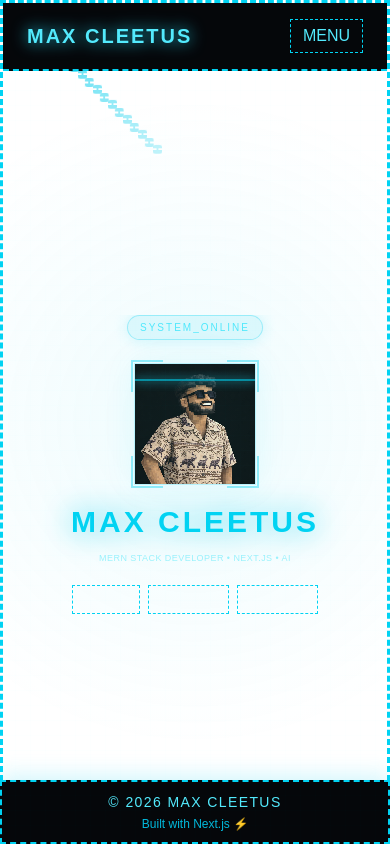
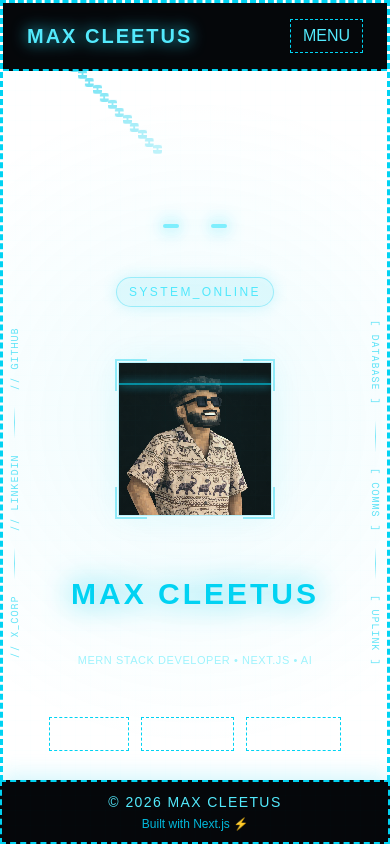
Before and after one commit to Maxcleetus/portfolio, a Next.js app: page / in a window 390 px wide. Built offline with nearby package versions, Linux system fonts and the light colour scheme; a web font is replaced by a local one.

Commit message:
fixed 1.0

```diff
--- a/app/layout.tsx
+++ b/app/layout.tsx
@@ -5,6 +5,7 @@
 import SnakeBackground from "@/componenets/SnakeGame";
 import Footer from "@/componenets/footer";
 import Lightning from "@/componenets/Lightning";
+import Preloader from "@/componenets/Preloader";
 
 
 const geistSans = Geist({
@@ -49,6 +50,7 @@
         suppressHydrationWarning
         className="h-screen overflow-hidden border-3  border-dashed border-cyan-400 bg-[var(--surface-bg)] text-white flex flex-col font-jersey relative"
       >
+        <Preloader />
         <SnakeBackground />
         <Lightning />
         <Navbar />
--- a/app/page.tsx
+++ b/app/page.tsx
@@ -60,20 +60,20 @@
   };
 
   return (
-    <main className="mt-[73px] h-[calc(100vh-137px)] w-full bg-transparent z-10 text-white overflow-hidden relative flex items-center justify-center">
+    <main className="mt-[73px] h-[calc(100vh-137px)] w-full bg-transparent z-10 text-white overflow-hidden relative flex items-start md:items-center justify-center pt-8 md:pt-0">
 
       {/* 🔹 LEFT HERO ORNAMENT - FUNCTIONAL SOCIALS */}
       <motion.div
         initial={{ opacity: 0, x: -50 }}
         animate={{ opacity: 1, x: 0 }}
         transition={{ duration: 0.8, delay: 0.2 }}
-        className="absolute left-4 md:left-12 top-1/2 -translate-y-1/2 hidden md:flex flex-col items-center gap-6 z-20 pointer-events-auto"
+        className="absolute left-1 sm:left-4 md:left-12 top-1/2 -translate-y-1/2 flex flex-col items-center gap-4 md:gap-6 z-20 pointer-events-auto"
       >
-        <a href="https://github.com" target="_blank" rel="noreferrer" className="text-cyan-400/60 hover:text-cyan-200 text-[10px] md:text-xs font-mono tracking-widest rotate-180 transition-colors duration-300 hover:drop-shadow-[0_0_8px_#22d3ee] cursor-pointer" style={{ writingMode: 'vertical-rl' }}>// GITHUB</a>
-        <div className="w-[1px] h-12 bg-gradient-to-b from-transparent via-cyan-400/50 to-transparent" />
-        <a href="https://linkedin.com" target="_blank" rel="noreferrer" className="text-cyan-400/60 hover:text-cyan-200 text-[10px] md:text-xs font-mono tracking-widest rotate-180 transition-colors duration-300 hover:drop-shadow-[0_0_8px_#22d3ee] cursor-pointer" style={{ writingMode: 'vertical-rl' }}>// LINKEDIN</a>
-        <div className="w-[1px] h-12 bg-gradient-to-b from-transparent via-cyan-400/50 to-transparent" />
-        <a href="https://twitter.com" target="_blank" rel="noreferrer" className="text-cyan-400/60 hover:text-cyan-200 text-[10px] md:text-xs font-mono tracking-widest rotate-180 transition-colors duration-300 hover:drop-shadow-[0_0_8px_#22d3ee] cursor-pointer" style={{ writingMode: 'vertical-rl' }}>// X_CORP</a>
+        <a href="https://github.com" target="_blank" rel="noreferrer" className="text-cyan-400/60 hover:text-cyan-200 text-[10px] sm:text-[11px] md:text-xs font-mono tracking-widest rotate-180 transition-colors duration-300 hover:drop-shadow-[0_0_8px_#22d3ee] cursor-pointer" style={{ writingMode: 'vertical-rl' }}>// GITHUB</a>
+        <div className="w-[1px] h-8 md:h-12 bg-gradient-to-b from-transparent via-cyan-400/50 to-transparent" />
+        <a href="https://linkedin.com" target="_blank" rel="noreferrer" className="text-cyan-400/60 hover:text-cyan-200 text-[10px] sm:text-[11px] md:text-xs font-mono tracking-widest rotate-180 transition-colors duration-300 hover:drop-shadow-[0_0_8px_#22d3ee] cursor-pointer" style={{ writingMode: 'vertical-rl' }}>// LINKEDIN</a>
+        <div className="w-[1px] h-8 md:h-12 bg-gradient-to-b from-transparent via-cyan-400/50 to-transparent" />
+        <a href="https://twitter.com" target="_blank" rel="noreferrer" className="text-cyan-400/60 hover:text-cyan-200 text-[10px] sm:text-[11px] md:text-xs font-mono tracking-widest rotate-180 transition-colors duration-300 hover:drop-shadow-[0_0_8px_#22d3ee] cursor-pointer" style={{ writingMode: 'vertical-rl' }}>// X_CORP</a>
       </motion.div>
 
       {/* 🔹 RIGHT HERO ORNAMENT - FUNCTIONAL ACTIONS */}
@@ -81,13 +81,13 @@
         initial={{ opacity: 0, x: 50 }}
         animate={{ opacity: 1, x: 0 }}
         transition={{ duration: 0.8, delay: 0.2 }}
-        className="absolute right-4 md:right-12 top-1/2 -translate-y-1/2 hidden md:flex flex-col items-center gap-6 z-20 pointer-events-auto"
+        className="absolute right-1 sm:right-4 md:right-12 top-1/2 -translate-y-1/2 flex flex-col items-center gap-4 md:gap-6 z-20 pointer-events-auto"
       >
-        <button onClick={() => openPanel("about")} className="text-cyan-400/60 hover:text-cyan-200 text-[10px] md:text-xs font-mono tracking-widest transition-colors duration-300 hover:drop-shadow-[0_0_8px_#22d3ee] cursor-pointer" style={{ writingMode: 'vertical-rl' }}>[ DATABASE ]</button>
-        <div className="w-[1px] h-12 bg-gradient-to-b from-transparent via-cyan-400/50 to-transparent" />
-        <a href="mailto:contact@example.com" className="text-cyan-400/60 hover:text-cyan-200 text-[10px] md:text-xs font-mono tracking-widest transition-colors duration-300 hover:drop-shadow-[0_0_8px_#22d3ee] cursor-pointer" style={{ writingMode: 'vertical-rl' }}>[ COMMS ]</a>
-        <div className="w-[1px] h-12 bg-gradient-to-b from-transparent via-cyan-400/50 to-transparent" />
-        <button onClick={() => openPanel("contact")} className="text-cyan-400/60 hover:text-cyan-200 text-[10px] md:text-xs font-mono tracking-widest transition-colors duration-300 hover:drop-shadow-[0_0_8px_#22d3ee] cursor-pointer" style={{ writingMode: 'vertical-rl' }}>[ UPLINK ]</button>
+        <button onClick={() => openPanel("about")} className="text-cyan-400/60 hover:text-cyan-200 text-[10px] sm:text-[11px] md:text-xs font-mono tracking-widest transition-colors duration-300 hover:drop-shadow-[0_0_8px_#22d3ee] cursor-pointer" style={{ writingMode: 'vertical-rl' }}>[ DATABASE ]</button>
+        <div className="w-[1px] h-8 md:h-12 bg-gradient-to-b from-transparent via-cyan-400/50 to-transparent" />
+        <a href="mailto:contact@example.com" className="text-cyan-400/60 hover:text-cyan-200 text-[10px] sm:text-[11px] md:text-xs font-mono tracking-widest transition-colors duration-300 hover:drop-shadow-[0_0_8px_#22d3ee] cursor-pointer" style={{ writingMode: 'vertical-rl' }}>[ COMMS ]</a>
+        <div className="w-[1px] h-8 md:h-12 bg-gradient-to-b from-transparent via-cyan-400/50 to-transparent" />
+        <button onClick={() => openPanel("contact")} className="text-cyan-400/60 hover:text-cyan-200 text-[10px] sm:text-[11px] md:text-xs font-mono tracking-widest transition-colors duration-300 hover:drop-shadow-[0_0_8px_#22d3ee] cursor-pointer" style={{ writingMode: 'vertical-rl' }}>[ UPLINK ]</button>
       </motion.div>
 
       {/* ✅ PANELS */}
@@ -104,7 +104,37 @@
       )}
 
       {/* 🧑‍💻 MAIN CONTENT */}
-      <div className="relative z-10 text-center space-y-3 sm:space-y-6 px-2 md:px-6 w-full overflow-y-auto max-h-full pb-4 hide-scrollbar mb-10 md:mb-20">
+      <div className="relative z-10 flex flex-col justify-evenly items-center text-center w-full h-[95%] md:h-auto md:block md:space-y-6 px-2 md:px-6 overflow-y-auto max-h-full pb-4 hide-scrollbar mb-10 md:mb-20 pt-2 md:pt-0">
+
+        {/* 🔹 ANIMATED EYES AT TOP */}
+        <div className="w-full flex justify-center gap-8 sm:gap-12 md:gap-16 opacity-90 transition-opacity duration-1000 z-10 pb-2 md:pb-6">
+          <motion.div
+            animate={{
+              scaleY: [1, 0.1, 1, 1, 1, 1],
+              opacity: [0.8, 1, 0.8, 0.8, 0.8, 0.8]
+            }}
+            transition={{
+              duration: 5,
+              repeat: Infinity,
+              times: [0, 0.05, 0.1, 0.5, 0.55, 1],
+              ease: "easeInOut"
+            }}
+            className="w-4 h-1 sm:w-6 sm:h-1.5 md:w-10 md:h-2 bg-cyan-300 rounded-full shadow-[0_0_15px_#22d3ee,0_0_30px_#22d3ee]"
+          />
+          <motion.div
+            animate={{
+              scaleY: [1, 0.1, 1, 1, 1, 1],
+              opacity: [0.8, 1, 0.8, 0.8, 0.8, 0.8]
+            }}
+            transition={{
+              duration: 5,
+              repeat: Infinity,
+              times: [0, 0.05, 0.1, 0.5, 0.55, 1],
+              ease: "easeInOut"
+            }}
+            className="w-4 h-1 sm:w-6 sm:h-1.5 md:w-10 md:h-2 bg-cyan-300 rounded-full shadow-[0_0_15px_#22d3ee,0_0_30px_#22d3ee]"
+          />
+        </div>
 
         {/* TOP STATUS */}
         <motion.div
@@ -113,14 +143,14 @@
           transition={{ duration: 0.8 }}
           className="flex flex-col items-center pb-1 md:pb-4"
         >
-          <span className="px-3 md:px-4 py-1 border border-cyan-400/30 rounded-full text-[10px] md:text-xs tracking-[0.2em] text-cyan-300 bg-cyan-400/10 shadow-[0_0_15px_rgba(34,211,238,0.2)]">
+          <span className="px-3 md:px-4 py-1.5 md:py-1 border border-cyan-400/30 rounded-full text-xs md:text-xs tracking-[0.2em] text-cyan-300 bg-cyan-400/10 shadow-[0_0_15px_rgba(34,211,238,0.2)]">
             SYSTEM_ONLINE
           </span>
         </motion.div>
 
         {/* HUD IMAGE */}
-        <div className="flex justify-center relative cursor-crosshair z-20 mt-4 lg:mt-8">
-          <div className="relative w-32 h-32 sm:w-48 sm:h-48 md:w-64 md:h-64 lg:w-80 lg:h-80 group p-1 md:p-2 lg:p-3">
+        <div className="flex justify-center relative cursor-crosshair z-20 mt-2 lg:mt-8">
+          <div className="relative w-40 h-40 sm:w-48 sm:h-48 md:w-64 md:h-64 lg:w-80 lg:h-80 group p-1 md:p-2 lg:p-3">
 
             {/* 🔹 HUD CORNER BRACKETS */}
             <div className="absolute top-0 left-0 w-8 h-8 border-t-2 border-l-2 border-cyan-400 opacity-40 group-hover:opacity-100 transition-opacity duration-500" />
@@ -186,17 +216,17 @@
         </motion.h1>
 
         {/* ROLE */}
-        <p className="text-cyan-200 tracking-wider md:tracking-widest lg:tracking-[0.3em] text-[9px] sm:text-sm md:text-base lg:text-lg lg:mt-2">
+        <p className="text-cyan-200 tracking-wider md:tracking-widest lg:tracking-[0.3em] text-[11px] sm:text-sm md:text-base lg:text-lg lg:mt-2">
           MERN STACK DEVELOPER • NEXT.JS • AI
         </p>
 
         {/* BUTTONS */}
-        <div className="flex gap-2 sm:gap-4 lg:gap-6 justify-center flex-wrap pt-2 lg:pt-6">
+        <div className="flex gap-3 sm:gap-4 lg:gap-6 justify-center flex-wrap pt-2 lg:pt-6">
 
           {/* ABOUT */}
           <button
             onClick={() => openPanel("about")}
-            className="px-4 py-1.5 md:px-6 md:py-2 lg:px-8 lg:py-3 text-[10px] md:text-base lg:text-sm lg:font-bold border border-dashed border-cyan-400 hover:bg-cyan-400/10 hover:shadow-[0_0_10px_#22d3ee] lg:hover:shadow-[0_0_20px_#22d3ee] transition-all"
+            className="px-5 py-2 md:px-6 md:py-2 lg:px-8 lg:py-3 text-[11px] md:text-base lg:text-sm lg:font-bold border border-dashed border-cyan-400 hover:bg-cyan-400/10 hover:shadow-[0_0_10px_#22d3ee] lg:hover:shadow-[0_0_20px_#22d3ee] transition-all"
           >
             ABOUT
           </button>
@@ -204,7 +234,7 @@
           {/* PROJECT */}
           <button
             onClick={() => openPanel("project")}
-            className="px-4 py-1.5 md:px-6 md:py-2 lg:px-8 lg:py-3 text-[10px] md:text-base lg:text-sm lg:font-bold border border-dashed border-cyan-400 hover:bg-cyan-400/10 hover:shadow-[0_0_10px_#22d3ee] lg:hover:shadow-[0_0_20px_#22d3ee] transition-all"
+            className="px-5 py-2 md:px-6 md:py-2 lg:px-8 lg:py-3 text-[11px] md:text-base lg:text-sm lg:font-bold border border-dashed border-cyan-400 hover:bg-cyan-400/10 hover:shadow-[0_0_10px_#22d3ee] lg:hover:shadow-[0_0_20px_#22d3ee] transition-all"
           >
             PROJECT
           </button>
@@ -212,7 +242,7 @@
           {/* ✅ CONTACT (NOW WORKS) */}
           <button
             onClick={() => openPanel("contact")}
-            className="px-4 py-1.5 md:px-6 md:py-2 lg:px-8 lg:py-3 text-[10px] md:text-base lg:text-sm lg:font-bold border border-dashed border-cyan-400 hover:bg-cyan-400/10 hover:shadow-[0_0_10px_#22d3ee] lg:hover:shadow-[0_0_20px_#22d3ee] transition-all"
+            className="px-5 py-2 md:px-6 md:py-2 lg:px-8 lg:py-3 text-[11px] md:text-base lg:text-sm lg:font-bold border border-dashed border-cyan-400 hover:bg-cyan-400/10 hover:shadow-[0_0_10px_#22d3ee] lg:hover:shadow-[0_0_20px_#22d3ee] transition-all"
           >
             CONTACT
           </button>
```
Also changed, not shown: componenets/Preloader.tsx (added, +89 -0 lines).
